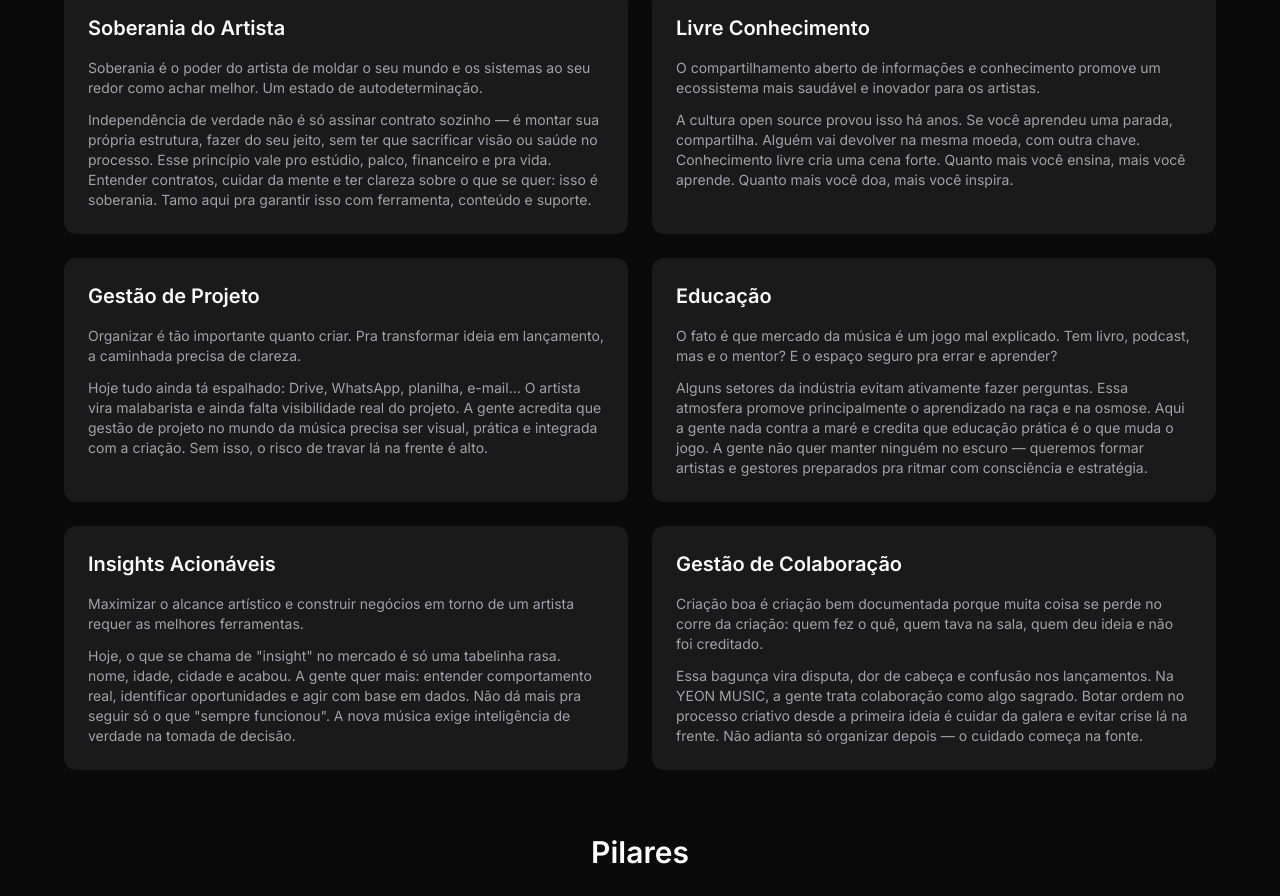
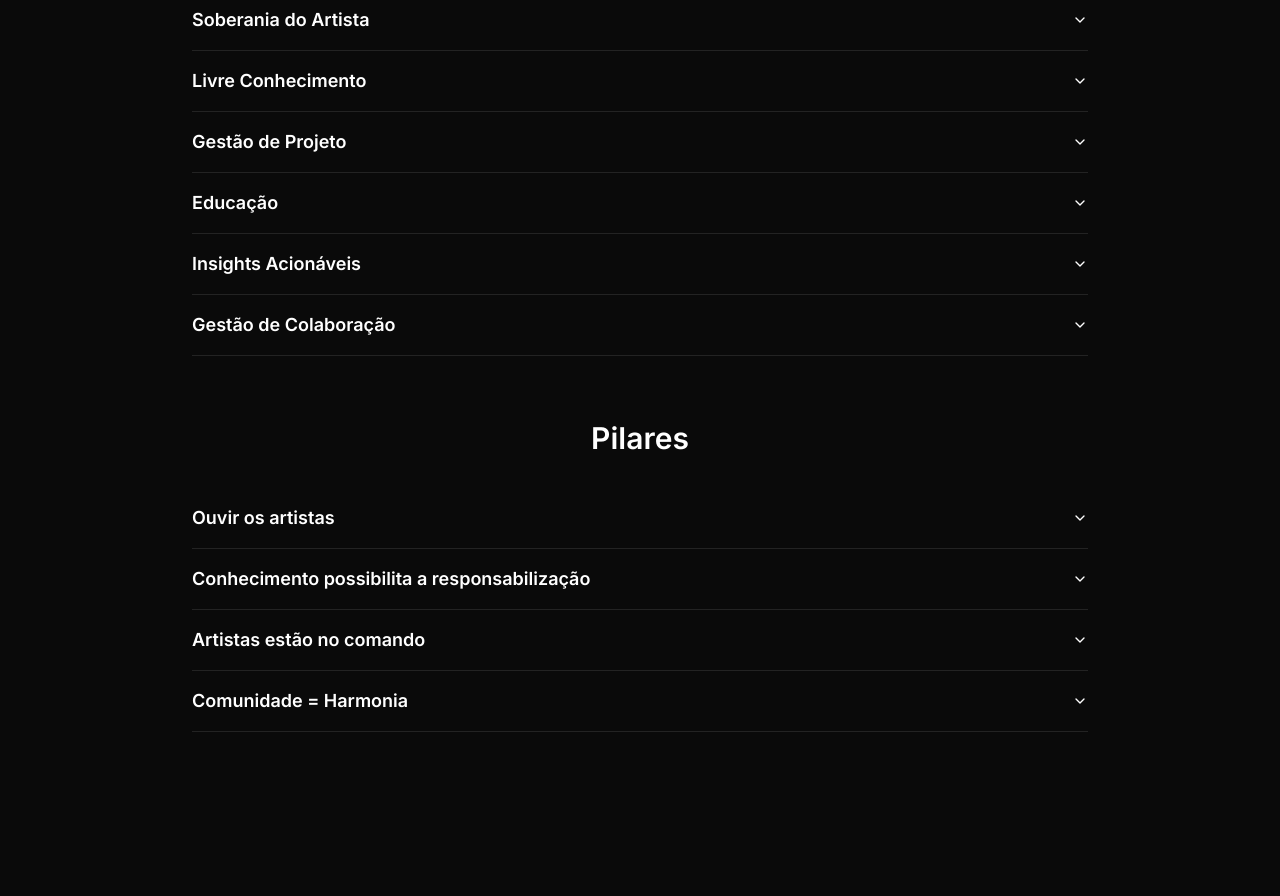
Before and after one commit to gustavohenriquepss/yeon-website, a React (Vite) app: page /about in a window 1280 px wide. Shown: the part 742-1638 px from the top of the page. Built offline with nearby package versions, Linux system fonts and the light colour scheme.

Commit message:
Refactor About page sections

```diff
--- a/src/pages/About.tsx
+++ b/src/pages/About.tsx
@@ -6,6 +6,12 @@ import PageLayout from '@/components/PageLayout';
 import { Card, CardContent, CardHeader, CardTitle } from '@/components/ui/card';
 import { Users, Award, Rocket, Star } from 'lucide-react';
 import { Button } from '@/components/ui/button';
+import {
+  Accordion,
+  AccordionContent,
+  AccordionItem,
+  AccordionTrigger,
+} from "@/components/ui/accordion";
 
 const AboutContent: React.FC = () => {
   const {
@@ -103,131 +109,145 @@ const AboutContent: React.FC = () => {
               Manifesto
             </h2>
           </div>
+
           {/* Princípios */}
           <div className="mb-16">
             <h3 className="text-2xl md:text-3xl font-semibold mb-8 text-center">Princípios</h3>
-            <div className="grid md:grid-cols-2 gap-6 max-w-6xl mx-auto">
-            {/* Soberania do Artista */}
-            <Card className="border-0 bg-card overflow-hidden hover:scale-105 transition-transform duration-300">
-              <CardContent className="p-6">
-                <h4 className="text-xl font-semibold mb-4">Soberania do Artista</h4>
+            <div className="max-w-4xl mx-auto">
+              <Accordion type="single" collapsible className="w-full">
+                <AccordionItem value="soberania" className="border-b border-white/10">
+                  <AccordionTrigger className="text-lg font-semibold hover:no-underline">
+                    Soberania do Artista
+                  </AccordionTrigger>
+                  <AccordionContent>
                     <p className="text-muted-foreground text-sm mb-3">
                       Soberania é o poder do artista de moldar o seu mundo e os sistemas ao seu redor como achar melhor. Um estado de autodeterminação.
                     </p>
                     <p className="text-muted-foreground text-sm">
                       Independência de verdade não é só assinar contrato sozinho — é montar sua própria estrutura, fazer do seu jeito, sem ter que sacrificar visão ou saúde no processo. Esse princípio vale pro estúdio, palco, financeiro e pra vida. Entender contratos, cuidar da mente e ter clareza sobre o que se quer: isso é soberania. Tamo aqui pra garantir isso com ferramenta, conteúdo e suporte.
                     </p>
-              </CardContent>
-            </Card>
+                  </AccordionContent>
+                </AccordionItem>
 
-            {/* Livre Conhecimento */}
-            <Card className="border-0 bg-card overflow-hidden hover:scale-105 transition-transform duration-300">
-              <CardContent className="p-6">
-                <h4 className="text-xl font-semibold mb-4">Livre Conhecimento</h4>
+                <AccordionItem value="conhecimento" className="border-b border-white/10">
+                  <AccordionTrigger className="text-lg font-semibold hover:no-underline">
+                    Livre Conhecimento
+                  </AccordionTrigger>
+                  <AccordionContent>
                     <p className="text-muted-foreground text-sm mb-3">
                       O compartilhamento aberto de informações e conhecimento promove um ecossistema mais saudável e inovador para os artistas.
                     </p>
                     <p className="text-muted-foreground text-sm">
                       A cultura open source provou isso há anos. Se você aprendeu uma parada, compartilha. Alguém vai devolver na mesma moeda, com outra chave. Conhecimento livre cria uma cena forte. Quanto mais você ensina, mais você aprende. Quanto mais você doa, mais você inspira.
                     </p>
-              </CardContent>
-            </Card>
+                  </AccordionContent>
+                </AccordionItem>
 
-            {/* Gestão de Projeto */}
-            <Card className="border-0 bg-card overflow-hidden hover:scale-105 transition-transform duration-300">
-              <CardContent className="p-6">
-                <h4 className="text-xl font-semibold mb-4">Gestão de Projeto</h4>
+                <AccordionItem value="gestao-projeto" className="border-b border-white/10">
+                  <AccordionTrigger className="text-lg font-semibold hover:no-underline">
+                    Gestão de Projeto
+                  </AccordionTrigger>
+                  <AccordionContent>
                     <p className="text-muted-foreground text-sm mb-3">
                       Organizar é tão importante quanto criar. Pra transformar ideia em lançamento, a caminhada precisa de clareza.
                     </p>
                     <p className="text-muted-foreground text-sm">
                       Hoje tudo ainda tá espalhado: Drive, WhatsApp, planilha, e-mail… O artista vira malabarista e ainda falta visibilidade real do projeto. A gente acredita que gestão de projeto no mundo da música precisa ser visual, prática e integrada com a criação. Sem isso, o risco de travar lá na frente é alto.
                     </p>
-              </CardContent>
-            </Card>
+                  </AccordionContent>
+                </AccordionItem>
 
-            {/* Educação */}
-            <Card className="border-0 bg-card overflow-hidden hover:scale-105 transition-transform duration-300">
-              <CardContent className="p-6">
-                <h4 className="text-xl font-semibold mb-4">Educação</h4>
+                <AccordionItem value="educacao" className="border-b border-white/10">
+                  <AccordionTrigger className="text-lg font-semibold hover:no-underline">
+                    Educação
+                  </AccordionTrigger>
+                  <AccordionContent>
                     <p className="text-muted-foreground text-sm mb-3">
                       O fato é que mercado da música é um jogo mal explicado. Tem livro, podcast, mas e o mentor? E o espaço seguro pra errar e aprender?
                     </p>
                     <p className="text-muted-foreground text-sm">
                       Alguns setores da indústria evitam ativamente fazer perguntas. Essa atmosfera promove principalmente o aprendizado na raça e na osmose. Aqui a gente nada contra a maré e credita que educação prática é o que muda o jogo. A gente não quer manter ninguém no escuro — queremos formar artistas e gestores preparados pra ritmar com consciência e estratégia.
                     </p>
-              </CardContent>
-            </Card>
+                  </AccordionContent>
+                </AccordionItem>
 
-            {/* Insights Acionáveis */}
-            <Card className="border-0 bg-card overflow-hidden hover:scale-105 transition-transform duration-300">
-              <CardContent className="p-6">
-                <h4 className="text-xl font-semibold mb-4">Insights Acionáveis</h4>
+                <AccordionItem value="insights" className="border-b border-white/10">
+                  <AccordionTrigger className="text-lg font-semibold hover:no-underline">
+                    Insights Acionáveis
+                  </AccordionTrigger>
+                  <AccordionContent>
                     <p className="text-muted-foreground text-sm mb-3">
                       Maximizar o alcance artístico e construir negócios em torno de um artista requer as melhores ferramentas.
                     </p>
                     <p className="text-muted-foreground text-sm">
                       Hoje, o que se chama de "insight" no mercado é só uma tabelinha rasa. nome, idade, cidade e acabou. A gente quer mais: entender comportamento real, identificar oportunidades e agir com base em dados. Não dá mais pra seguir só o que "sempre funcionou". A nova música exige inteligência de verdade na tomada de decisão.
                     </p>
-              </CardContent>
-            </Card>
+                  </AccordionContent>
+                </AccordionItem>
 
-            {/* Gestão de Colaboração */}
-            <Card className="border-0 bg-card overflow-hidden hover:scale-105 transition-transform duration-300">
-              <CardContent className="p-6">
-                <h4 className="text-xl font-semibold mb-4">Gestão de Colaboração</h4>
+                <AccordionItem value="colaboracao" className="border-b border-white/10">
+                  <AccordionTrigger className="text-lg font-semibold hover:no-underline">
+                    Gestão de Colaboração
+                  </AccordionTrigger>
+                  <AccordionContent>
                     <p className="text-muted-foreground text-sm mb-3">
                       Criação boa é criação bem documentada porque muita coisa se perde no corre da criação: quem fez o quê, quem tava na sala, quem deu ideia e não foi creditado.
                     </p>
                     <p className="text-muted-foreground text-sm">
                       Essa bagunça vira disputa, dor de cabeça e confusão nos lançamentos. Na YEON MUSIC, a gente trata colaboração como algo sagrado. Botar ordem no processo criativo desde a primeira ideia é cuidar da galera e evitar crise lá na frente. Não adianta só organizar depois — o cuidado começa na fonte.
                     </p>
-              </CardContent>
-            </Card>
+                  </AccordionContent>
+                </AccordionItem>
+              </Accordion>
             </div>
           </div>
 
           {/* Pilares */}
           <div>
             <h3 className="text-2xl md:text-3xl font-semibold mb-8 text-center">Pilares</h3>
-            <div className="grid md:grid-cols-2 gap-6 max-w-6xl mx-auto">
-            {/* Ouvir os artistas */}
-            <Card className="border-0 bg-card overflow-hidden hover:scale-105 transition-transform duration-300">
-              <CardContent className="p-6">
-                <h4 className="text-xl font-semibold mb-4">Ouvir os artistas</h4>
+            <div className="max-w-4xl mx-auto">
+              <Accordion type="single" collapsible className="w-full">
+                <AccordionItem value="ouvir" className="border-b border-white/10">
+                  <AccordionTrigger className="text-lg font-semibold hover:no-underline">
+                    Ouvir os artistas
+                  </AccordionTrigger>
+                  <AccordionContent>
                     <p className="text-sm font-medium mb-3">Artistas importam</p>
                     <p className="text-muted-foreground text-sm">
                       Artista não é só "criador de conteúdo". Artista é mente criativa, é força estratégica, é o centro do movimento. São cantores, produtores, dançarinos, empresários, advogados, designers, A&Rs... Tudo ao mesmo tempo. Eles pensam, executam, decidem, inspiram. Incluir eles no processo. Criar junto. E, acima de tudo, aprender com quem vive isso na pele é fundamental.
                     </p>
-              </CardContent>
-            </Card>
+                  </AccordionContent>
+                </AccordionItem>
 
-            {/* Conhecimento possibilita a responsabilização */}
-            <Card className="border-0 bg-card overflow-hidden hover:scale-105 transition-transform duration-300">
-              <CardContent className="p-6">
-                <h4 className="text-xl font-semibold mb-4">Conhecimento possibilita a responsabilização</h4>
+                <AccordionItem value="responsabilidade" className="border-b border-white/10">
+                  <AccordionTrigger className="text-lg font-semibold hover:no-underline">
+                    Conhecimento possibilita a responsabilização
+                  </AccordionTrigger>
+                  <AccordionContent>
                     <p className="text-sm font-medium mb-3">Responsabilidade importa</p>
                     <p className="text-muted-foreground text-sm">
                       Quando a gente entende o que precisa e tem espaço pra pedir, cria uma base sólida pra qualquer parceria dar certo. Essa clareza vira combustível pra relações mais honestas, acessíveis e transparentes. Ninguém fica no escuro. Ninguém entra no jogo sem saber as regras. Porque quando a gente sabe no que tá se metendo, pode assumir o que vem em troca.
                     </p>
-              </CardContent>
-            </Card>
+                  </AccordionContent>
+                </AccordionItem>
 
-            {/* Artistas estão no comando */}
-            <Card className="border-0 bg-card overflow-hidden hover:scale-105 transition-transform duration-300">
-              <CardContent className="p-6">
-                <h4 className="text-xl font-semibold mb-4">Artistas estão no comando</h4>
+                <AccordionItem value="comando" className="border-b border-white/10">
+                  <AccordionTrigger className="text-lg font-semibold hover:no-underline">
+                    Artistas estão no comando
+                  </AccordionTrigger>
+                  <AccordionContent>
                     <p className="text-sm font-medium mb-3">Tudo se resume a isso</p>
                     <p className="text-muted-foreground text-sm">
                       Na YEON, somos uma equipe de artistas que decidiu empreender sem deixar a criatividade de lado. Pelo contrário: foi ouvindo a nossa própria voz criativa que entendemos o poder de reconhecer a dos outros. Quanto mais a gente valoriza nossa própria visão, mais enxerga a dos parceiros, dos amigos, da comunidade. Honramos essa troca ouvindo de verdade, com presença, respeito e afeto. Nossos produtos seguem a mesma lógica: não é sobre impor soluções, é sobre cocriar com quem tá do outro lado.
                     </p>
-              </CardContent>
-            </Card>
+                  </AccordionContent>
+                </AccordionItem>
 
-            {/* Comunidade = Harmonia */}
-            <Card className="border-0 bg-card overflow-hidden hover:scale-105 transition-transform duration-300">
-              <CardContent className="p-6">
-                <h4 className="text-xl font-semibold mb-4">Comunidade = Harmonia</h4>
+                <AccordionItem value="comunidade" className="border-b border-white/10">
+                  <AccordionTrigger className="text-lg font-semibold hover:no-underline">
+                    Comunidade = Harmonia
+                  </AccordionTrigger>
+                  <AccordionContent>
                     <p className="text-sm font-medium mb-3">Comunidade importa</p>
                     <p className="text-muted-foreground text-sm mb-3">
                       Acreditamos que toda expressão artística é um ato de coragem. Valorizar a arte é reconhecer o esforço humano de abrir o coração e criar pontes com o outro, com empatia, verdade e respeito.
@@ -249,8 +269,9 @@ const AboutContent: React.FC = () => {
                     <p className="text-muted-foreground text-sm mt-3">
                       Esse compromisso é vivo. Ele exige presença, escuta e ação constante. Estamos aqui pra aprender, colaborar e fazer parte da mudança com arte, com voz e com atitude.
                     </p>
-              </CardContent>
-              </Card>
+                  </AccordionContent>
+                </AccordionItem>
+              </Accordion>
             </div>
           </div>
         </div>
```
Lines whose indentation alone changed are shown as unchanged.
